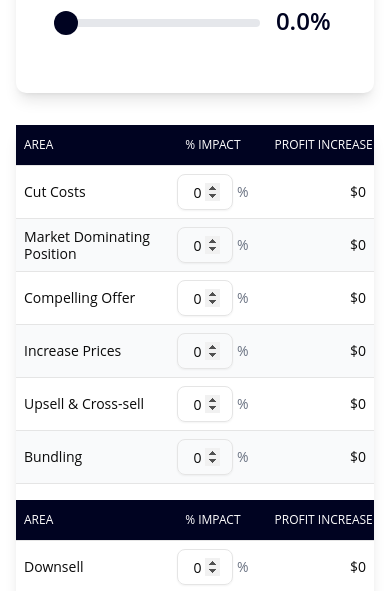
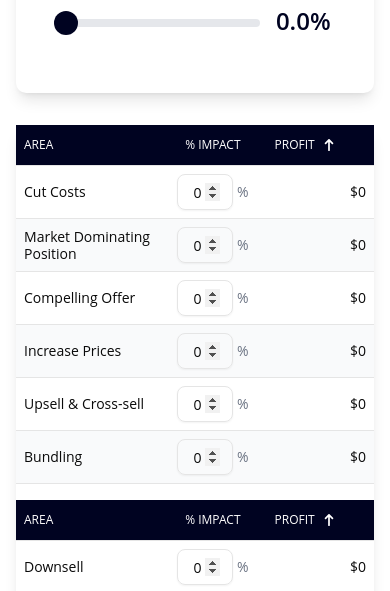
Before and after one commit to craigmaclean/simulator, a Next.js app: page / in a window 390 px wide. Shown: the part 4340-4931 px from the top of the page. Built offline with nearby package versions, Linux system fonts and the light colour scheme.

Commit message:
Strategy table - profit column. Added conditional on heading text to include svg on mobile.

```diff
--- a/components/simulator/StrategyTable.jsx
+++ b/components/simulator/StrategyTable.jsx
@@ -37,7 +37,24 @@ export default function StrategyTable({
                 % IMPACT
             </TableHead>
             <TableHead className="px-2 py-3 text-xs text-right text-white break-words sm:text-base sm:px-4 whitespace-nowrap w-[30%] sm:w-auto">
-                PROFIT INCREASE
+                {/* Visible on 'md' screens and above */}
+                <span className="hidden md:inline">
+                    PROFIT INCREASE
+                </span>
+
+                {/* Visible on screens smaller than 'md' */}
+                <span className="flex items-center md:hidden">
+                    PROFIT
+                    <svg
+                    className="w-3 h-3 ml-2 text-white"
+                    aria-hidden="true"
+                    xmlns="http://www.w3.org/2000/svg"
+                    fill="none"
+                    viewBox="0 0 10 14"
+                    >
+                    <path stroke="currentColor" strokeLinecap="round" strokeLinejoin="round" strokeWidth="2" d="M5 13V1m0 0L1 5m4-4 4 4"/>
+                    </svg>
+                </span>
             </TableHead>
             </TableRow>
         </TableHeader>
```
